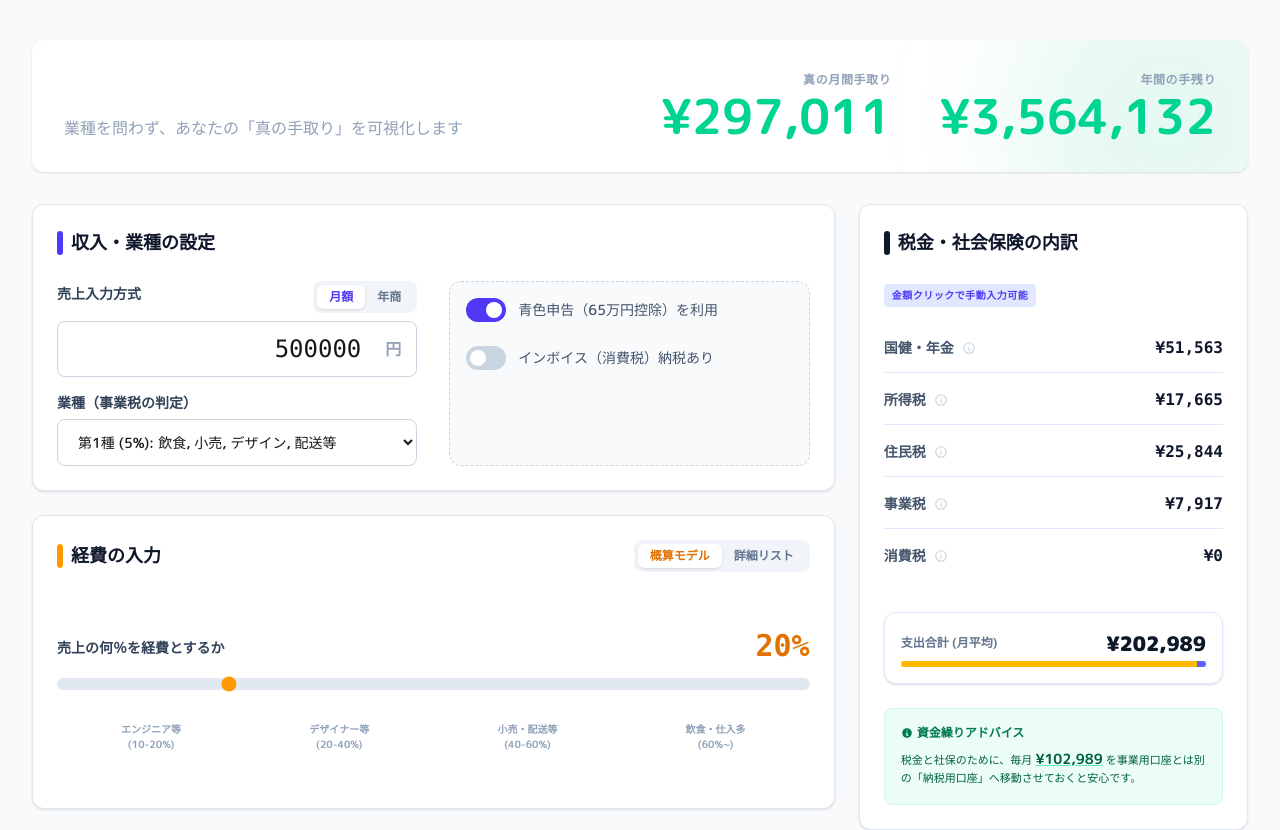
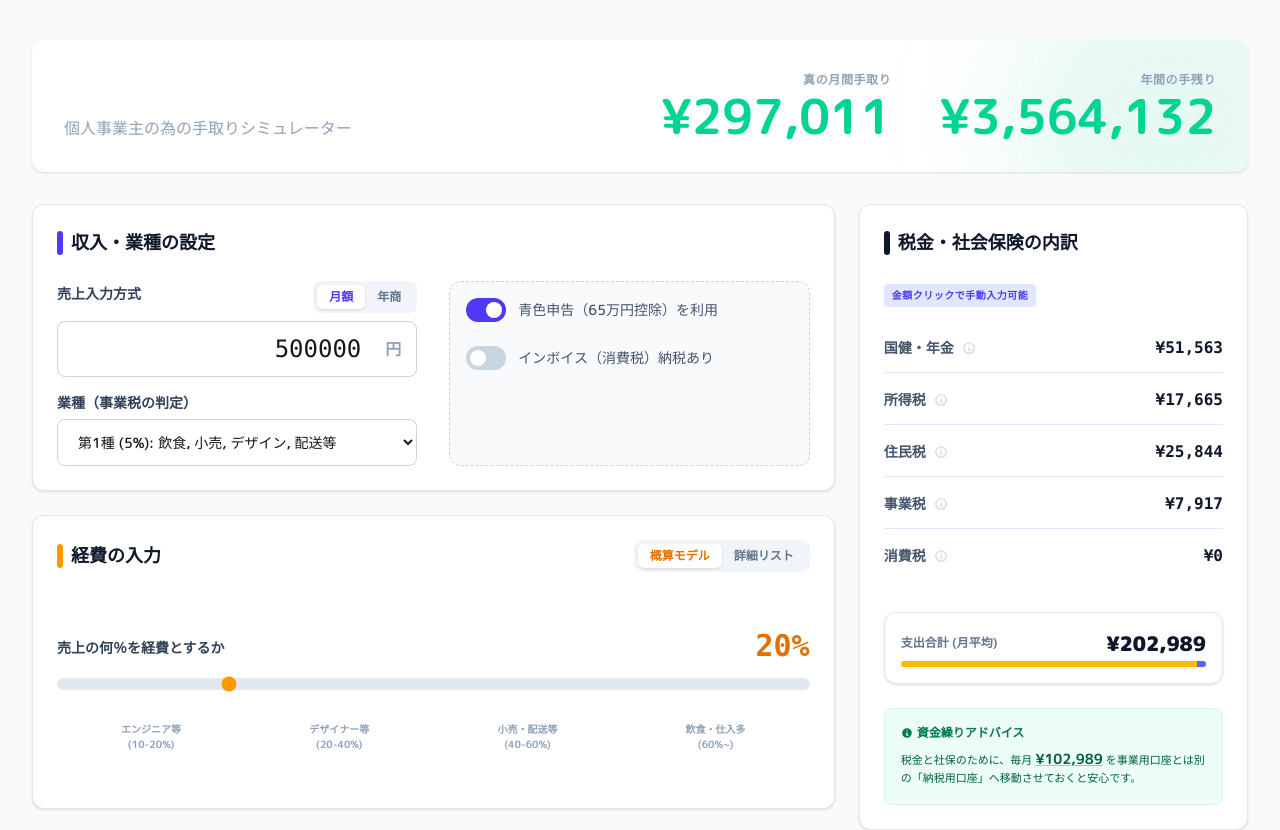
Before and after one commit to lomoreshiga-byte/freelance-simulator, a Next.js app: page / in a window 1280 px wide. Shown: the top 830 px of the page. Built offline with nearby package versions, Linux system fonts and the light colour scheme.

Commit message:
chore: rename app to 'のこるくん' and update metadata

```diff
--- a/src/app/components/GeneralSimulator.tsx
+++ b/src/app/components/GeneralSimulator.tsx
@@ -204,8 +204,8 @@ export default function GeneralSimulator() {
             <Card className="p-8 mb-8 bg-slate-900 border-none text-white overflow-hidden relative">
                 <div className="relative z-10 flex flex-col md:flex-row justify-between items-start md:items-center gap-8">
                     <div>
-                        <h1 className="text-3xl font-bold tracking-tight mb-2">Freelance Tax & Cashflow</h1>
-                        <p className="text-slate-400">業種を問わず、あなたの「真の手取り」を可視化します</p>
+                        <h1 className="text-3xl font-bold tracking-tight mb-2">のこるくん</h1>
+                        <p className="text-slate-400">個人事業主の為の手取りシミュレーター</p>
                     </div>
                     <div className="flex gap-4 md:gap-12">
                         <div className="text-center md:text-right">
--- a/src/app/layout.tsx
+++ b/src/app/layout.tsx
@@ -9,8 +9,8 @@ const mPlusRounded1c = M_PLUS_Rounded_1c({
 });
 
 export const metadata: Metadata = {
-  title: "生活防衛資金シミュレーター",
-  description: "Freelance Lifestyle Defense Fund Simulator",
+  title: "のこるくん | 個人事業主の為の手取りシミュレーター",
+  description: "全業種対応の個人事業主専用手取りシミュレーター。税金・社保を引いた「本当に残るお金」を即座に計算します。",
 };
 
 export default function RootLayout({
```
